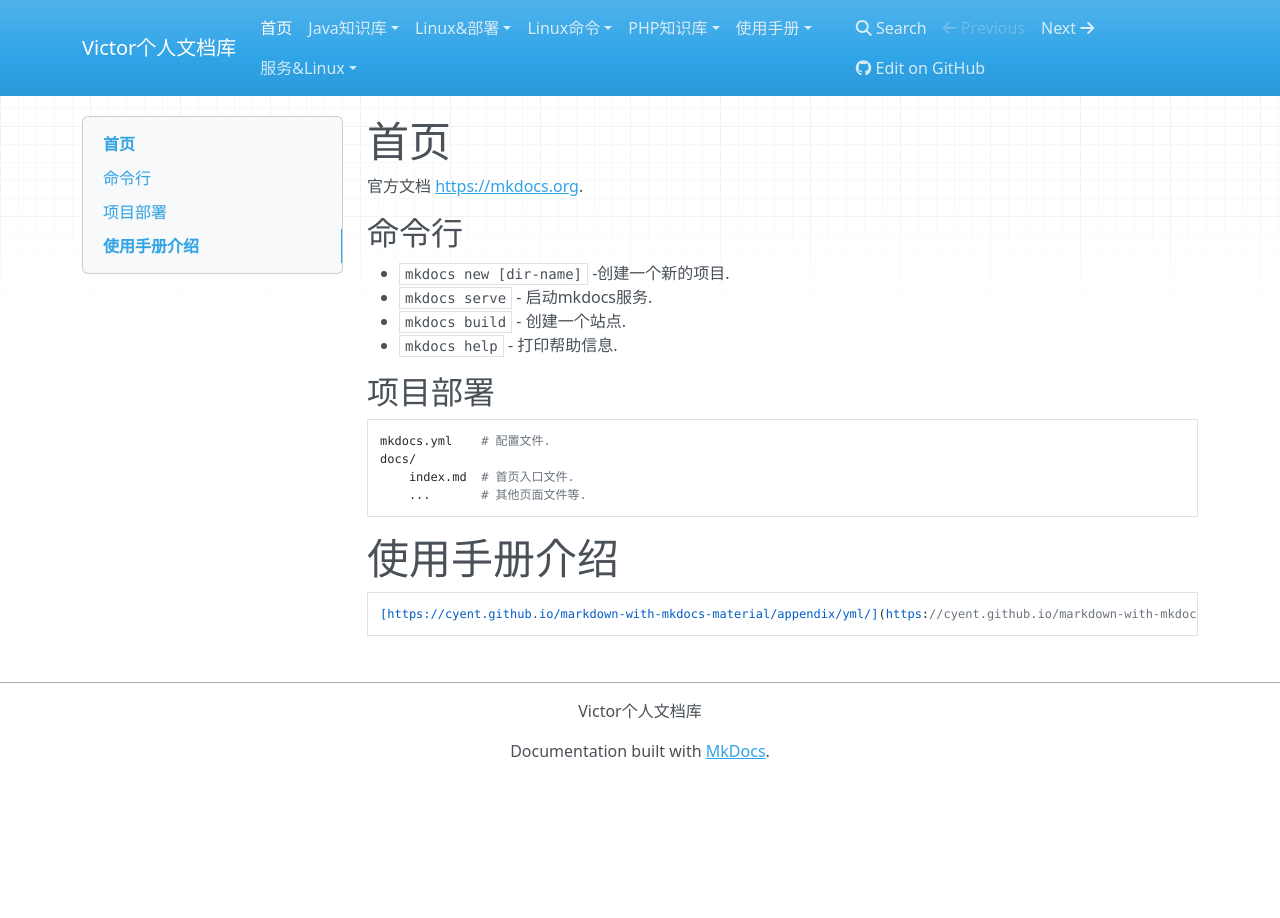
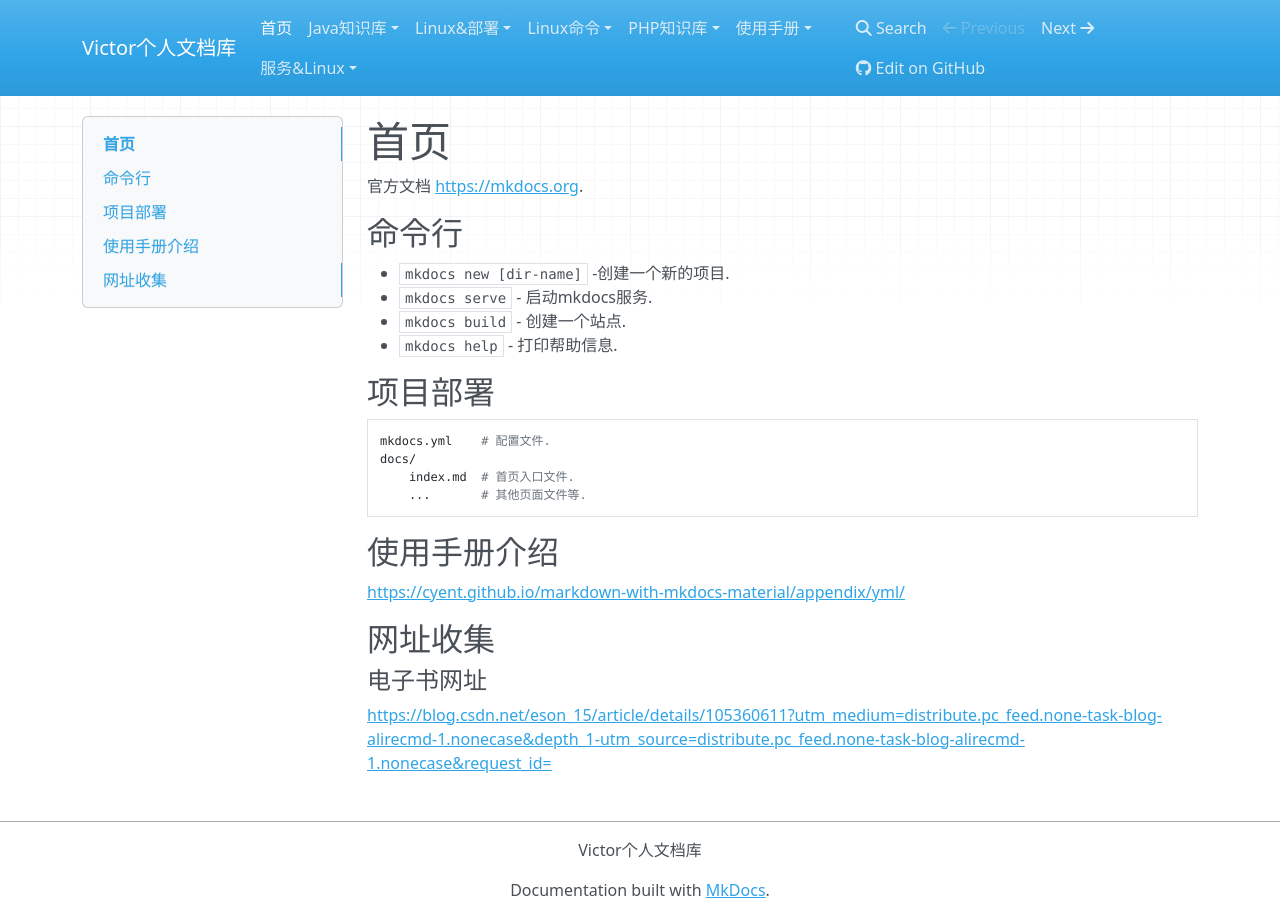
Before and after one commit to victor24680/victorDocs, an MkDocs documentation site: the page built from docs/index.md, in a window 1280 px wide. Built offline with MkDocs 1.6.1, drawn with Linux system fonts in a browser that asks for light colours; nearby versions of some CDN libraries.

Commit message:
网址收集

```diff
--- a/docs/index.md
+++ b/docs/index.md
@@ -15,5 +15,10 @@
     docs/
         index.md  # 首页入口文件.
         ...       # 其他页面文件等.
-# 使用手册介绍
-    [https://cyent.github.io/markdown-with-mkdocs-material/appendix/yml/](https://cyent.github.io/markdown-with-mkdocs-material/appendix/yml/)
+## 使用手册介绍
+[https://cyent.github.io/markdown-with-mkdocs-material/appendix/yml/](https://cyent.github.io/markdown-with-mkdocs-material/appendix/yml/)
+
+## 网址收集
+
+#### 电子书网址
+[https://blog.csdn.net/eson_15/article/details/105360611?utm_medium=distribute.pc_feed.none-task-blog-alirecmd-1.nonecase&depth_1-utm_source=distribute.pc_feed.none-task-blog-alirecmd-1.nonecase&request_id=](https://blog.csdn.net/eson_15/article/details/105360611?utm_medium=distribute.pc_feed.none-task-blog-alirecmd-1.nonecase&depth_1-utm_source=distribute.pc_feed.none-task-blog-alirecmd-1.nonecase&request_id=)
```
Also changed, not shown: docs/PHP知识库/PHP开发相关-下载地址.md (+2 -3 lines).
